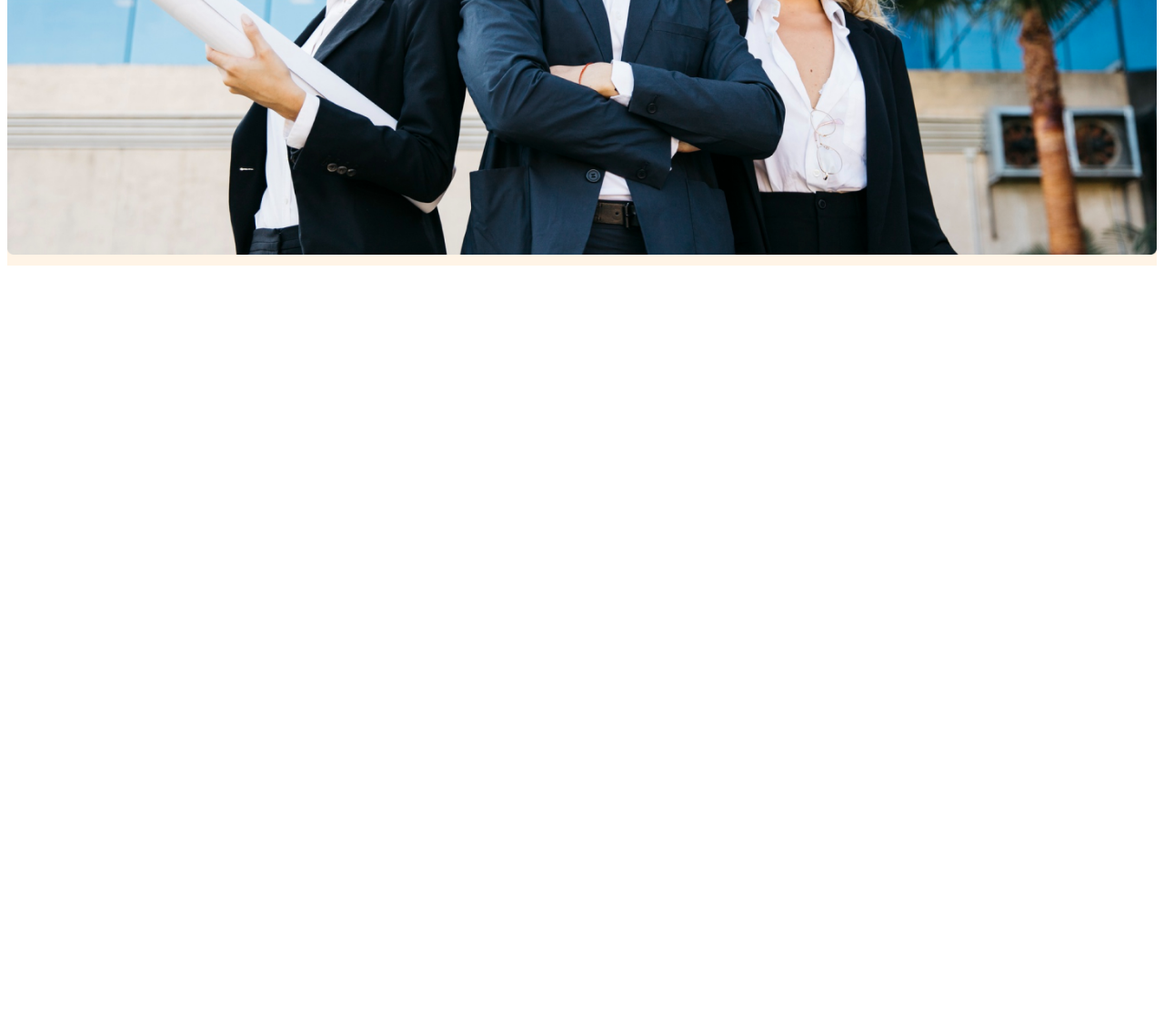
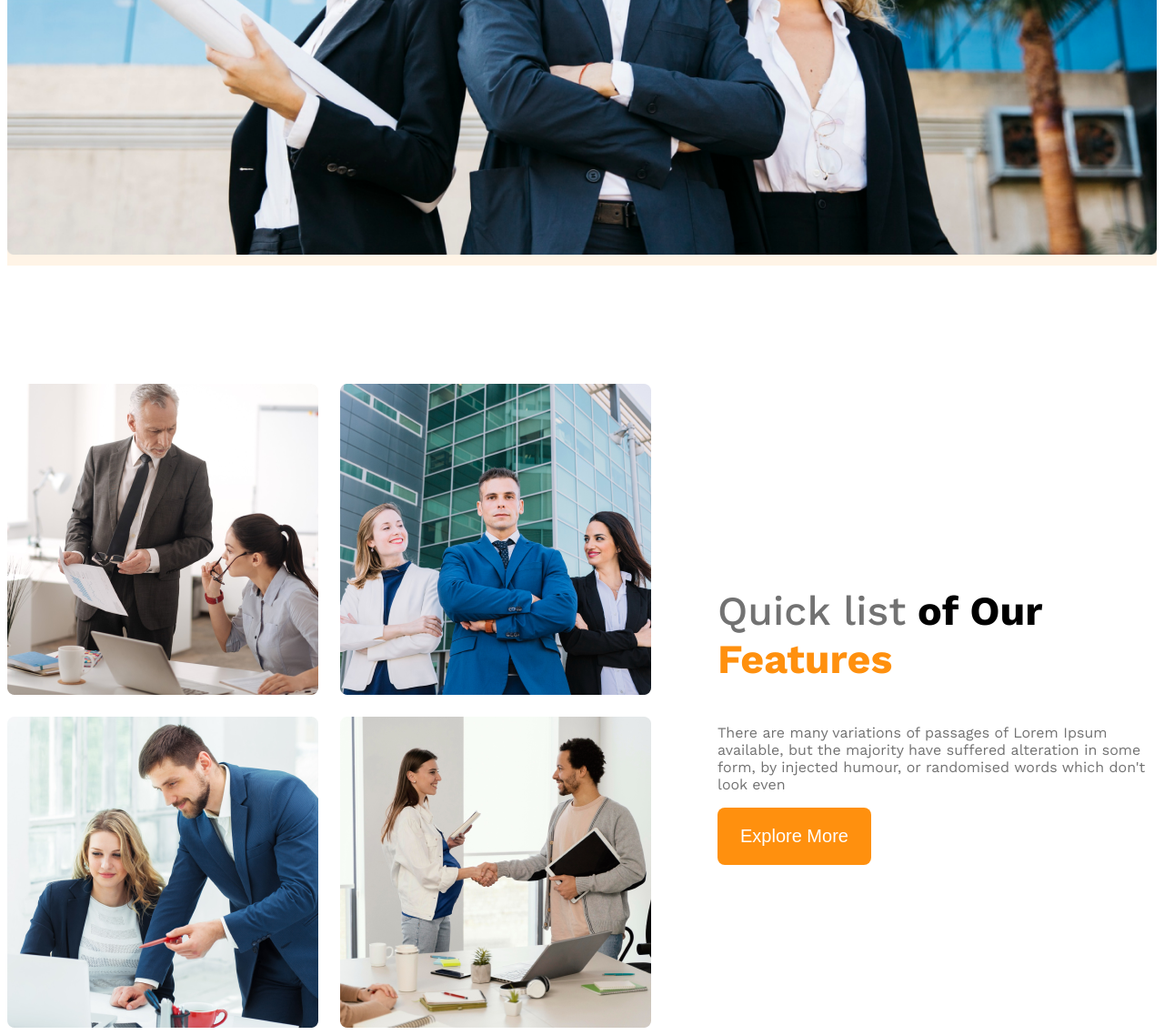
Before and after one commit to Abid0624/g3-architect-website, a plain HTML site: page index.html in a window 1280 px wide. Shown: the part 814-1952 px from the top of the page at 91% size. Before the commit the page ends 1114 px from the top, so only its background shows below. Drawn offline with nearby package versions, Linux system fonts and the light colour scheme.

Commit message:
added the team and feature part

```diff
--- a/index.html
+++ b/index.html
@@ -32,7 +32,20 @@
     </div>
   </header>
   <main>
+    <section class="teams display-flex">
+      <div class="team-img-container">
+        <img src="images/team1.png" alt="">
+        <img src="images/team2.png" alt="">
+        <img src="images/team3.png" alt="">
+        <img src="images/team4.png" alt="">
 
+      </div>
+      <div class="our-feature">
+        <h3 class="feature-title"><span id="quick-list" class="text-light-gray">Quick list</span> <span>of Our</span> <span class="text-primary">Features</span></h3>
+        <p class="feature-desc text-light-gray">There are many variations of passages of Lorem Ipsum available, but the majority have suffered alteration in some form, by injected humour, or randomised words which don't look even</p>
+        <button class="btn-primary">Explore More</button>
+      </div>
+    </section>
   </main>
   <footer>
 
--- a/styles/style.css
+++ b/styles/style.css
@@ -11,6 +11,9 @@
 /* Shared styles */
 .display-flex{
   display: flex;
+}
+.text-primary{
+  color: #FF900E
 }
 /* dark-02 */
 .text-gray{
@@ -32,7 +35,13 @@
   border-radius: 8px;
   border: none;
 }
-
+main{
+  max-width: 1440px;
+  margin: 0 auto;
+}
+main > section{
+  margin-top: 130px;
+}
 
 /* Header styles */
 .banner{
@@ -79,10 +88,47 @@
 .banner-image{
   width: 100%;
 }
+/*teams and feature  */
+
+.teams{
+  align-items: center;
+  gap: 73px;
+}
+.team-img-container{
+  display: grid;
+  grid-template-columns: repeat(2,1fr);
+  gap: 24px;
+}
+.feature-title{
+  font-size: 2.8rem;
+  font-weight: 700;
+}
+#quick-list{
+  font-weight: 500;
+}
+.our-feature{
+  max-width: 530px;
+}
 
 /* responsive media query */
 @media screen and (max-width:576px) {
-  .navbar,.navlinks{
+  .navbar,
+  .navlinks,
+  .teams {
+    flex-direction: column;
+  }
+  .team-img-container{
+    grid-template-columns: repeat(1,1fr);
+  }
+  .our-feature{
+    margin-left: 20px;
+  }
+}
+
+/* medium size devices */
+
+@media screen and (min-width:576px) and (max-width:992px) {
+  .teams{
     flex-direction: column;
   }
 }
```
